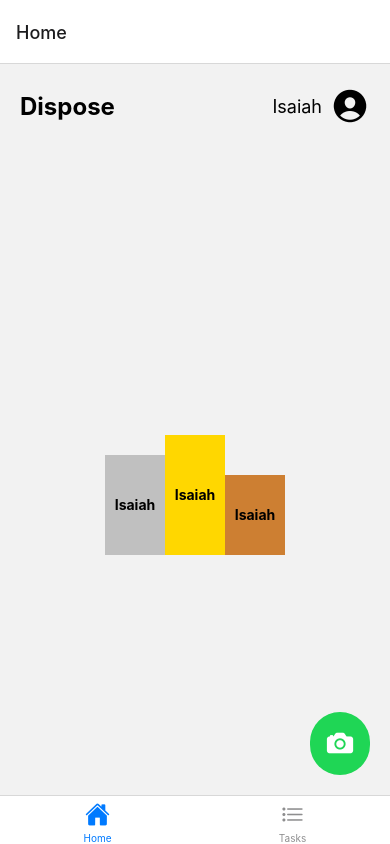
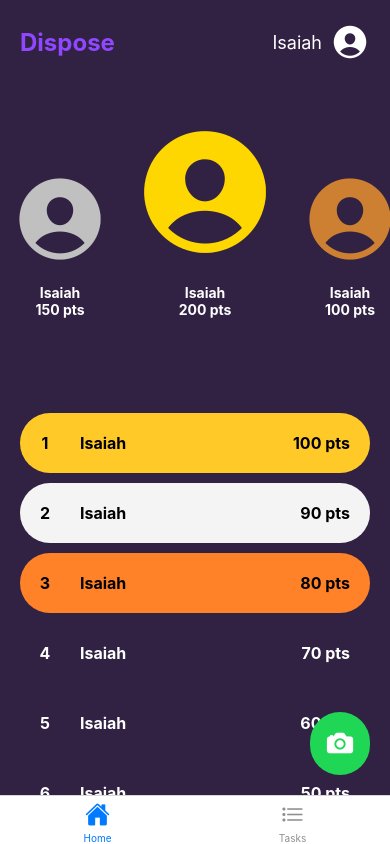
Before and after one commit to IsaiahH2004/genai, a React Native app in the folder mobile/: screen /Home in a window 390 px wide. Built offline with nearby package versions, Linux system fonts and the light colour scheme.

Commit message:
Home screen made

```diff
--- a/mobile/App.js
+++ b/mobile/App.js
@@ -36,8 +36,8 @@ function App() {
           return <Ionicons name={iconName} size={size} color={color} />;
         },
       })}>
-        <Tab.Screen name="Home" component={HomeStack} />
-        <Tab.Screen name="Tasks" component={TasksScreen} />
+        <Tab.Screen name="Home" component={HomeStack} options={{ headerShown: false }}/>
+        <Tab.Screen name="Tasks" component={TasksScreen} options={{ headerShown: false }}/>
       </Tab.Navigator>
     </NavigationContainer>
   );
--- a/mobile/screens/HomeScreen.js
+++ b/mobile/screens/HomeScreen.js
@@ -1,28 +1,89 @@
 import React from 'react';
-import { View, Text, StyleSheet, TouchableOpacity } from 'react-native';
+import { View, Text, StyleSheet, ScrollView, TouchableOpacity, Image } from 'react-native';
 import Ionicons from 'react-native-vector-icons/Ionicons';
+import CrownImage from '../assets/realistic-vector-icon-golden-king-queen-crown-isolated-white-background_134830-2012.jpg.avif';
 
 const HomeScreen = ({ navigation }) => {
+  const topTenUsers = new Array(10).fill({ name: 'Isaiah', score: 100 }).map((user, index) => ({
+    ...user,
+    score: user.score - (index * 10),
+    place: index + 1
+  }));
+
+  const topThreeUsers = [
+    { name: 'Isaiah', score: 200 },
+    { name: 'Isaiah', score: 150 },
+    { name: 'Isaiah', score: 100 },
+  ];
+
+
+  const getBackgroundColor = (place) => {
+    if (place === 1) return '#ffca28';
+    if (place === 2) return '#f4f4f4';
+    if (place === 3) return '#ff8228';
+    return '#312244';
+  };
+
+  const getTextColor = (place) => {
+    if (place === 1) return 'black';
+    if (place === 2) return 'black';
+    if (place === 3) return 'black';
+    return 'white';
+  };
+
   return (
     <View style={styles.container}>
+      <ScrollView style={styles.scrollView}>
       <View style={styles.header}>
       <Text style={styles.disposeText}>Dispose</Text>
         <View style={styles.profileContainer}>
         <Text style={styles.profileName}>Isaiah</Text>
-          <Ionicons name="person-circle" size={40} color="#000" />
-
+          <Ionicons name="person-circle" size={40} color="white" />
+        </View>
       </View>
 
+      <View style={styles.podiumContainer}>
+      {/* Podium Positions */}
+      <View style={styles.podiumPosition}>
+        <View style={[styles.iconContainer, styles.silver]}>
+          <Ionicons name="person-circle" size={100} color="#C0C0C0" />
+        </View>
+        <Text style={styles.podiumName}>{topThreeUsers[1].name}</Text>
+        <Text style={styles.podiumName}>{topThreeUsers[1].score} pts</Text>
       </View>
 
-      <View style={styles.podium}>
-        <View style={styles.step}><Text style={styles.stepText}>Isaiah</Text></View>
-        <View style={[styles.step, styles.rightMostStep]}><Text style={styles.stepText}>Isaiah</Text></View>
-        <View style={[styles.step, styles.middleStep]}><Text style={styles.stepText}>Isaiah</Text></View>
+      <View style={styles.podiumPosition}>
+        <View style={[styles.iconContainer, styles.gold]}>
+          <Ionicons name="person-circle" size={150} color="#FFD700" />
+        </View>
+        <Text style={styles.podiumName}>{topThreeUsers[0].name}</Text>
+        <Text style={styles.podiumName}>{topThreeUsers[0].score} pts</Text>
+      </View>
+
+      <View style={styles.podiumPosition}>
+        <View style={[styles.iconContainer, styles.bronze]}>
+          <Ionicons name="person-circle" size={100} color="#CD7F32" />
+        </View>
+        <Text style={styles.podiumName}>{topThreeUsers[2].name}</Text>
+        <Text style={styles.podiumName}>{topThreeUsers[2].score} pts</Text>
+      </View>
+    </View>
+
+    <View style={styles.listStyle}>
+  {topTenUsers.map((user, index) => (
+    <View key={user.place} style={[styles.userItem, {backgroundColor: getBackgroundColor(user.place)}]}>
+      <Text style={[styles.place, {color: getTextColor(user.place) }]}>{user.place}</Text>
+      <View style={styles.nameAndScore}>
+        <Text style={[styles.userName, {color: getTextColor(user.place) }]}>{user.name}</Text>
+        <Text style={[styles.userScore, {color: getTextColor(user.place) }]}>{user.score} pts</Text>
+      </View>
+    </View>
+  ))}
 </View>
 
 
 
+      </ScrollView>
       <TouchableOpacity
         style={styles.cameraButton}
         onPress={() => navigation.navigate('Camera')}
@@ -33,11 +94,20 @@ const HomeScreen = ({ navigation }) => {
   );
 };
 
+
   const styles = StyleSheet.create({
+    listStyle: {
+      marginTop: 70,
+      marginBottom: 70,
+    },
     container: {
       flex: 1,
-    justifyContent: 'center',
       alignItems: 'center',
+      backgroundColor: "#312244",
+    },
+    podiumName: {
+      color: "white",
+      fontWeight: "bold",
     },
     cameraButton: {
       position: 'absolute',
@@ -46,6 +116,14 @@ const styles = StyleSheet.create({
       backgroundColor: '#1fd655',
       borderRadius: 50,
       padding: 15,
+    },
+    podiumPosition: {
+      alignItems: 'center',
+    },
+    iconContainer: {
+      justifyContent: 'center',
+      alignItems: 'center',
+      margin: 10,
     },
     header: {
       position: 'absolute',
@@ -60,42 +138,98 @@ const styles = StyleSheet.create({
     disposeText: {
       fontSize: 24,
       fontWeight: 'bold',
+      color: "#9147ff",
     },
     profileContainer: {
       flexDirection: 'row',
       alignItems: 'center',
+
     },
     profileName: {
       fontSize: 18,
-    marginRight: 8,
+      color: "white",
+      paddingRight: 8,
     },
-  podium: {
+    podiumContainer: {
       flexDirection: 'row',
-    justifyContent: 'space-evenly',
+      justifyContent: 'space-around',
       alignItems: 'flex-end',
-    height: 200,
-    marginTop: 50,
+      marginTop: 100,
+      marginBottom: 20,
     },
     step: {
-    width: 60,
-    height: 100, // Silver
       justifyContent: 'center',
       alignItems: 'center',
-    backgroundColor: '#C0C0C0', // Silver
+      marginHorizontal: 10,
     },
-  middleStep: {
-    width: 60,
-    height: 80,
-    backgroundColor: '#CD7F32',
+    gold: {
+      borderColor: '#FFD700',
+      //borderWidth: 2,
+      borderRadius: 37.5,
     },
-  rightMostStep: {
-    width: 60,
-    height: 120,
-    backgroundColor: '#FFD700',
+    silver: {
+      borderColor: '#C0C0C0',
+      //borderWidth: 2,
+      borderRadius: 25,
+    },
+    bronze: {
+      borderColor: '#CD7F32',
+      //borderWidth: 2,
+      borderRadius: 25,
     },
     stepText: {
       fontWeight: 'bold',
-  }
+    },
+    scrollView: {
+      width: '100%',
+    },
+    userItem: {
+      flexDirection: 'row',
+      alignItems: 'center',
+      justifyContent: 'space-between',
+      paddingVertical: 20,
+      paddingHorizontal: 10,
+      marginVertical: 5,
+      marginHorizontal: 20,
+      borderRadius: 50,
+      backgroundColor: '#FFFFFF',
+    },
+    place: {
+      fontSize: 16,
+      width: 30,
+      textAlign: 'center',
+      marginRight: 10,
+      color: "white",
+      fontWeight: 'bold',
+    },
+    nameAndScore: {
+      flexDirection: 'row',
+      justifyContent: 'space-between',
+      flex: 1,
+      marginLeft: 10,
+    },
+    userName: {
+      fontSize: 16,
+      color: "white",
+      fontWeight: 'bold',
+
+    },
+    userScore: {
+      fontSize: 16,
+      fontWeight: 'bold',
+      color: "white",
+      paddingRight: 10,
+    },
+    placeItemFirst: {
+      borderTopWidth: 4,
+      borderLeftWidth: 4,
+      borderRightWidth: 4,
+    },
+    placeItemLast: {
+      borderBottomWidth: 4,
+      borderLeftWidth: 4,
+      borderRightWidth: 4,
+    },
 });
 
 export default HomeScreen;
```
Also changed, not shown: mobile/assets/realistic-vector-icon-golden-king-queen-crown-isolated-white-background_134830-2012.jpg.avif (added). Lines whose indentation alone changed are shown as unchanged.
